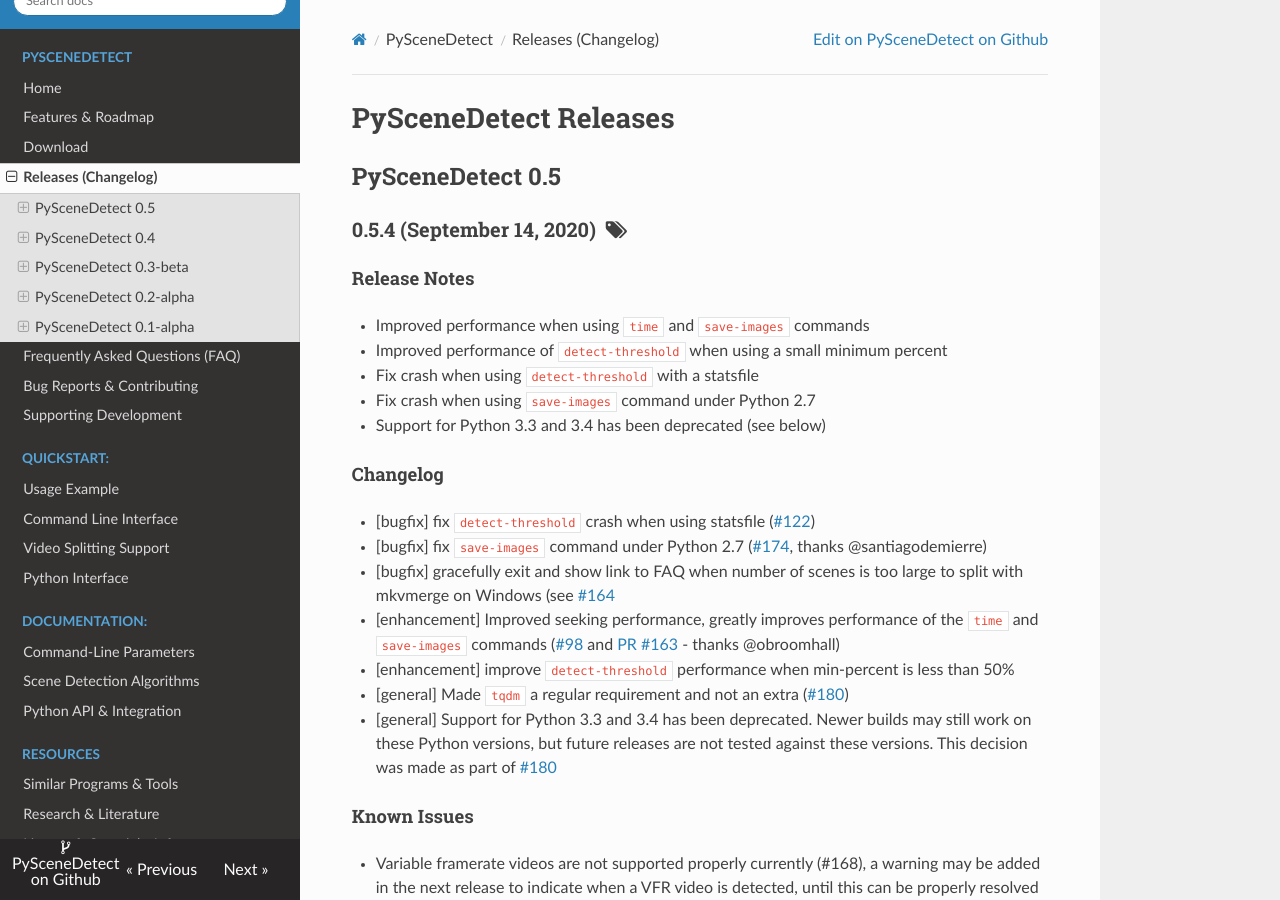
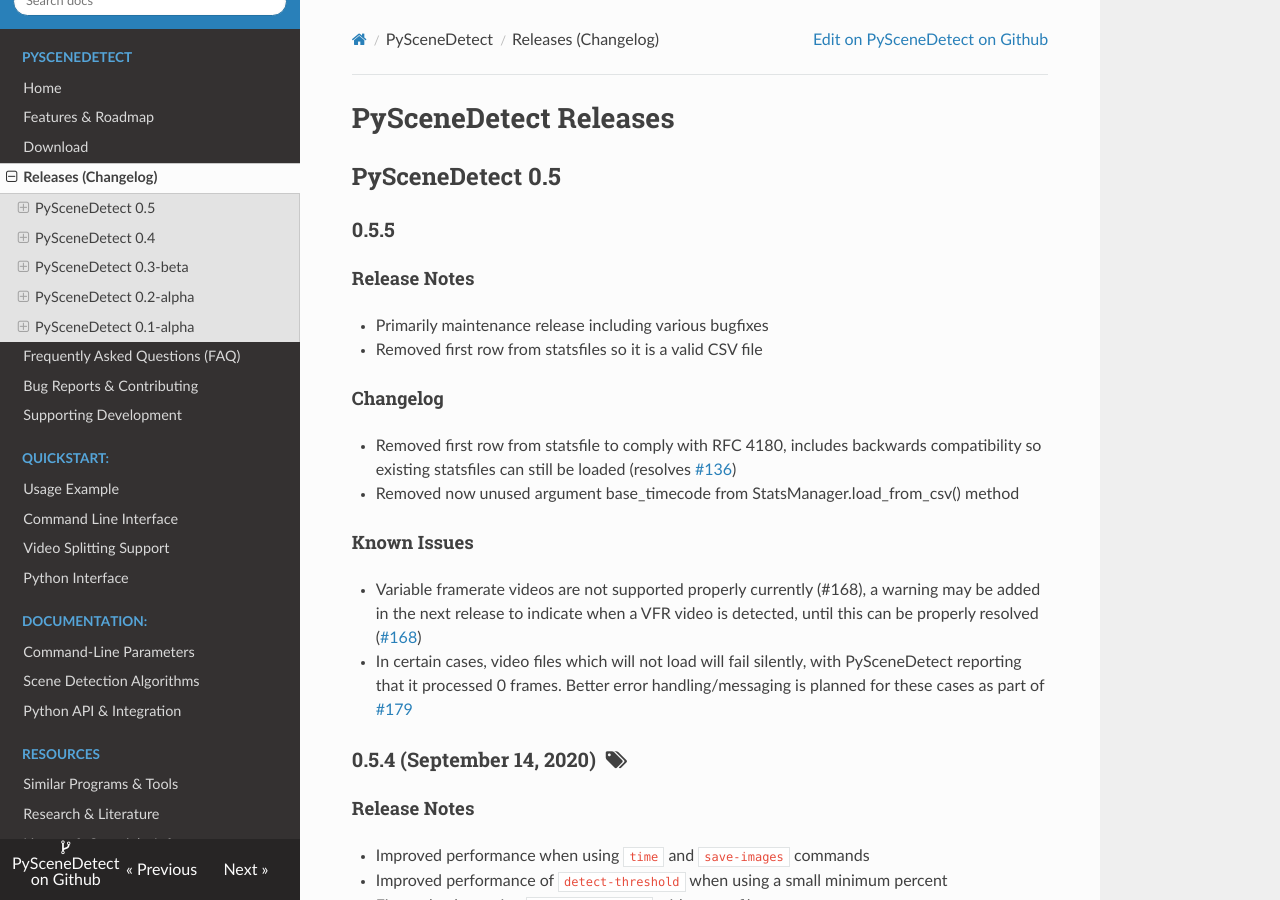
Before and after one commit to vovamushak/PySceneDetect, an MkDocs documentation site: the page built from docs/changelog.md, in a window 1280 px wide and 900 px high. Built offline with MkDocs 1.6.1, drawn with Linux system fonts in a browser that asks for light colours; nearby versions of some CDN libraries; old or Windows-style settings are respelled for this version of MkDocs.

Commit message:
Add backwards compatibility for old statsfiles (resolves #136).

```diff
--- a/docs/changelog.md
+++ b/docs/changelog.md
@@ -3,6 +3,26 @@ PySceneDetect Releases
 ==========================================================
 
 ## PySceneDetect 0.5
+
+### 0.5.5
+
+
+#### Release Notes
+
+ * Primarily maintenance release including various bugfixes
+ * Removed first row from statsfiles so it is a valid CSV file
+
+#### Changelog
+
+ * Removed first row from statsfile to comply with RFC 4180, includes backwards compatibility so existing statsfiles can still be loaded (resolves [#136](https://github.com/Breakthrough/PySceneDetect/issues/136))
+ * Removed now unused argument base_timecode from StatsManager.load_from_csv() method
+
+#### Known Issues
+
+ * Variable framerate videos are not supported properly currently (#168), a warning may be added in the next release to indicate when a VFR video is detected, until this can be properly resolved ([#168](https://github.com/Breakthrough/PySceneDetect/issues/168))
+ * In certain cases, video files which will not load will fail silently, with PySceneDetect reporting that it processed 0 frames.  Better error handling/messaging is planned for these cases as part of [#179](https://github.com/Breakthrough/PySceneDetect/issues/179)
+
+
 
 ### 0.5.4 (September 14, 2020) &nbsp;<span class="fa fa-tags"></span>
 
```
Also changed, not shown: 2 other files.
